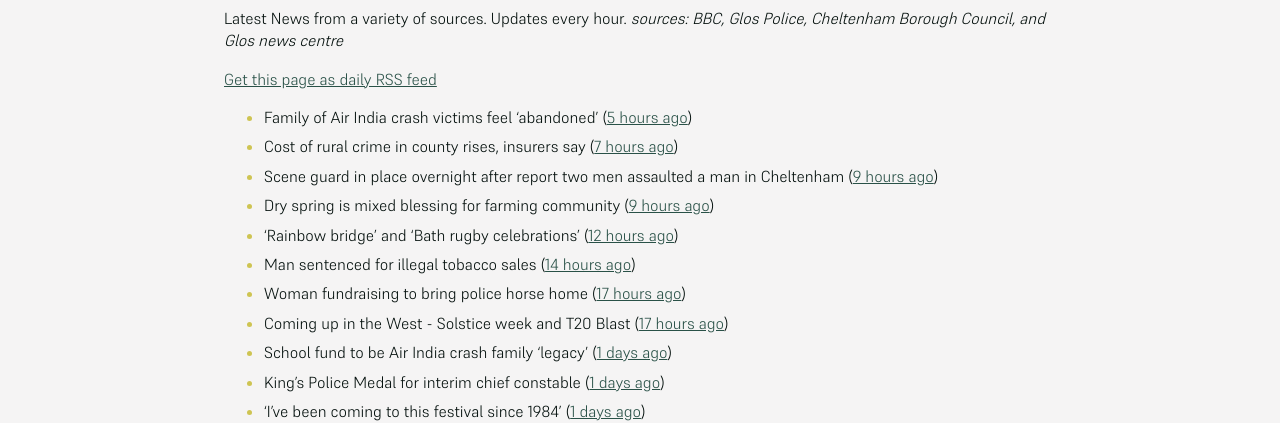
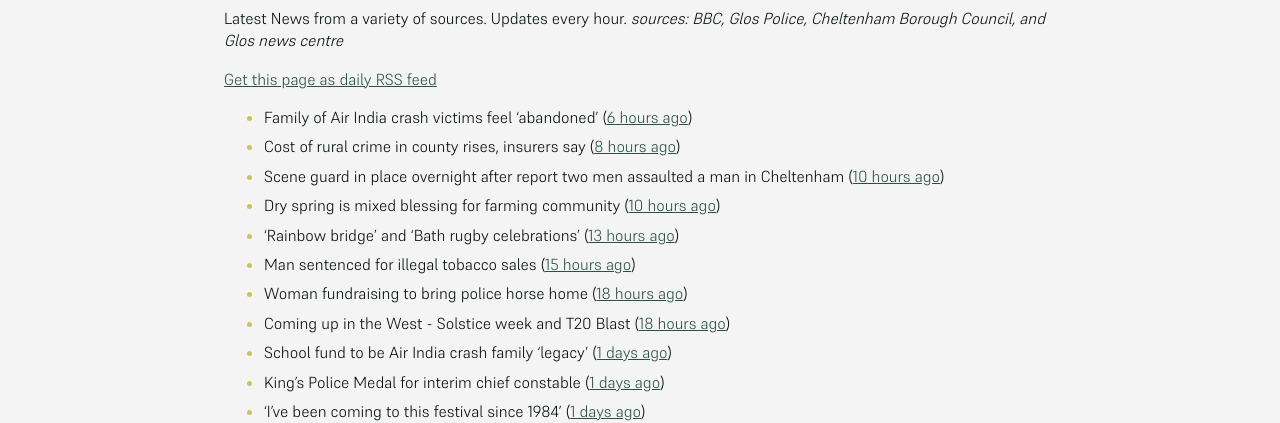
Before and after one commit to mat-0/cheltenham-open-data, a Jekyll site: the page built from _pages/news.md, in a window 1280 px wide. Shown: the part 266-689 px from the top of the page. Built offline with Jekyll 4.4.1, drawn with Linux system fonts in a browser that asks for light colours.

Commit message:
Updated 2025-06-16 23:58:03

```diff
--- a/_pages/news.md
+++ b/_pages/news.md
@@ -12,14 +12,14 @@ _sources: BBC, Glos Police, Cheltenham Borough Council, and Glos news centre_
 [Get this page as daily RSS feed](/daily.rss)
 
 <!-- news_marker starts -->
-- Family of Air India crash victims feel 'abandoned' ([5 hours ago](https://www.bbc.com/news/articles/c5y0lwreg9qo))
-- Cost of rural crime in county rises, insurers say ([7 hours ago](https://www.bbc.com/news/articles/cje7e8lqvj0o))
-- Scene guard in place overnight after report two men assaulted a man in Cheltenham ([9 hours ago](https://gloucesternewscentre.co.uk/scene-guard-in-place-overnight-after-report-two-men-assaulted-a-man-in-cheltenham/))
-- Dry spring is mixed blessing for farming community ([9 hours ago](https://www.bbc.com/news/articles/c8d1vglgj9zo))
-- 'Rainbow bridge' and 'Bath rugby celebrations' ([12 hours ago](https://www.bbc.com/news/articles/cx2e29jqllgo))
-- Man sentenced for illegal tobacco sales ([14 hours ago](https://gloucesternewscentre.co.uk/man-sentenced-for-illegal-tobacco-sales/))
-- Woman fundraising to bring police horse home ([17 hours ago](https://www.bbc.com/news/articles/c1ld0n474llo))
-- Coming up in the West - Solstice week and T20 Blast ([17 hours ago](https://www.bbc.com/news/articles/c4g3nze858lo))
+- Family of Air India crash victims feel 'abandoned' ([6 hours ago](https://www.bbc.com/news/articles/c5y0lwreg9qo))
+- Cost of rural crime in county rises, insurers say ([8 hours ago](https://www.bbc.com/news/articles/cje7e8lqvj0o))
+- Scene guard in place overnight after report two men assaulted a man in Cheltenham ([10 hours ago](https://gloucesternewscentre.co.uk/scene-guard-in-place-overnight-after-report-two-men-assaulted-a-man-in-cheltenham/))
+- Dry spring is mixed blessing for farming community ([10 hours ago](https://www.bbc.com/news/articles/c8d1vglgj9zo))
+- 'Rainbow bridge' and 'Bath rugby celebrations' ([13 hours ago](https://www.bbc.com/news/articles/cx2e29jqllgo))
+- Man sentenced for illegal tobacco sales ([15 hours ago](https://gloucesternewscentre.co.uk/man-sentenced-for-illegal-tobacco-sales/))
+- Woman fundraising to bring police horse home ([18 hours ago](https://www.bbc.com/news/articles/c1ld0n474llo))
+- Coming up in the West - Solstice week and T20 Blast ([18 hours ago](https://www.bbc.com/news/articles/c4g3nze858lo))
 - School fund to be Air India crash family 'legacy' ([1 days ago](https://www.bbc.com/news/articles/c5y5ygl2g31o))
 - King's Police Medal for interim chief constable ([1 days ago](https://www.bbc.com/news/articles/c39x9jz8ez1o))
 - 'I've been coming to this festival since 1984' ([1 days ago](https://www.bbc.com/news/articles/clyny53kdg4o))
```
Also changed, not shown: _data/flood.json (+5 -27 lines), index.md (+6 -6 lines).
